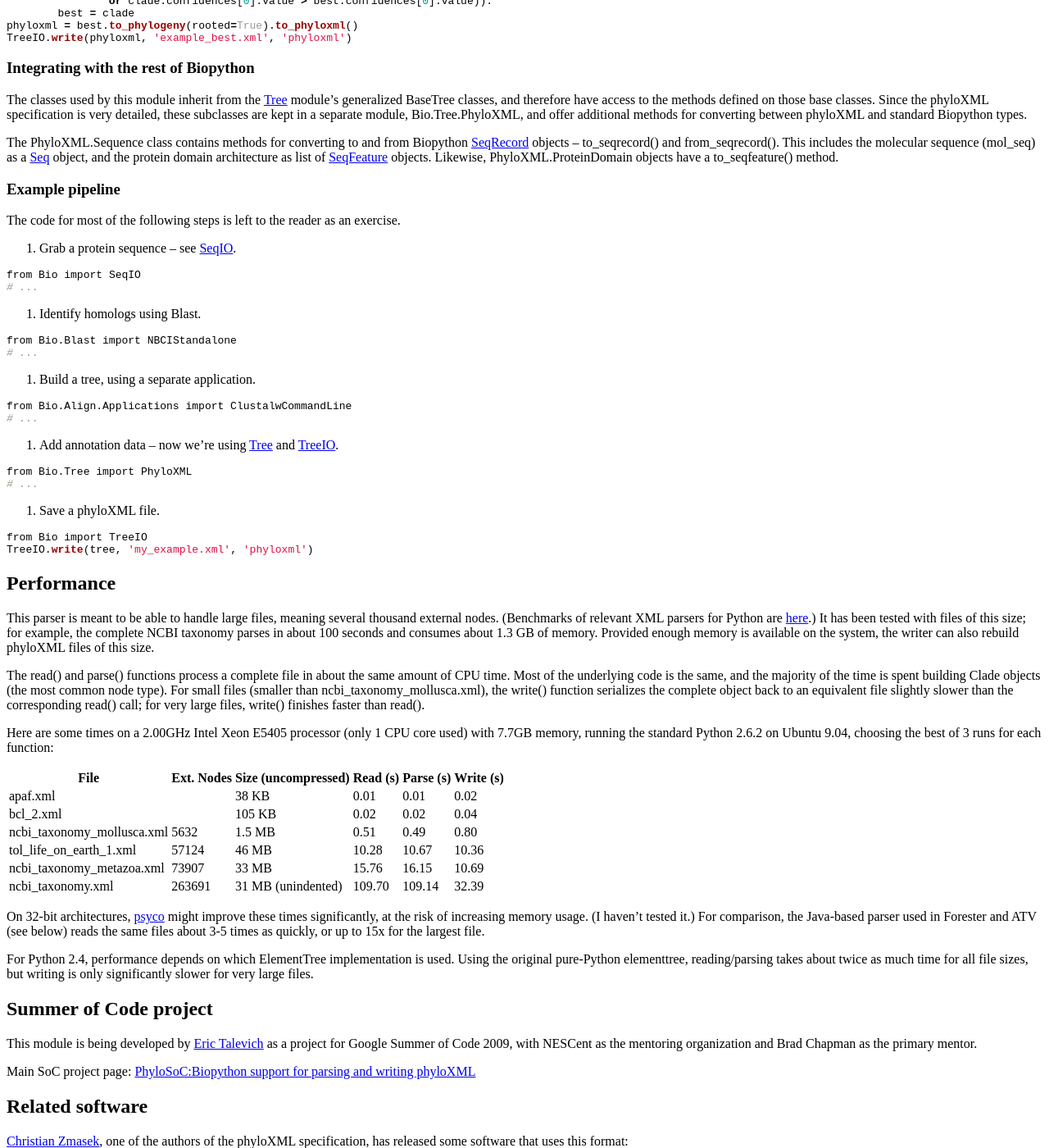
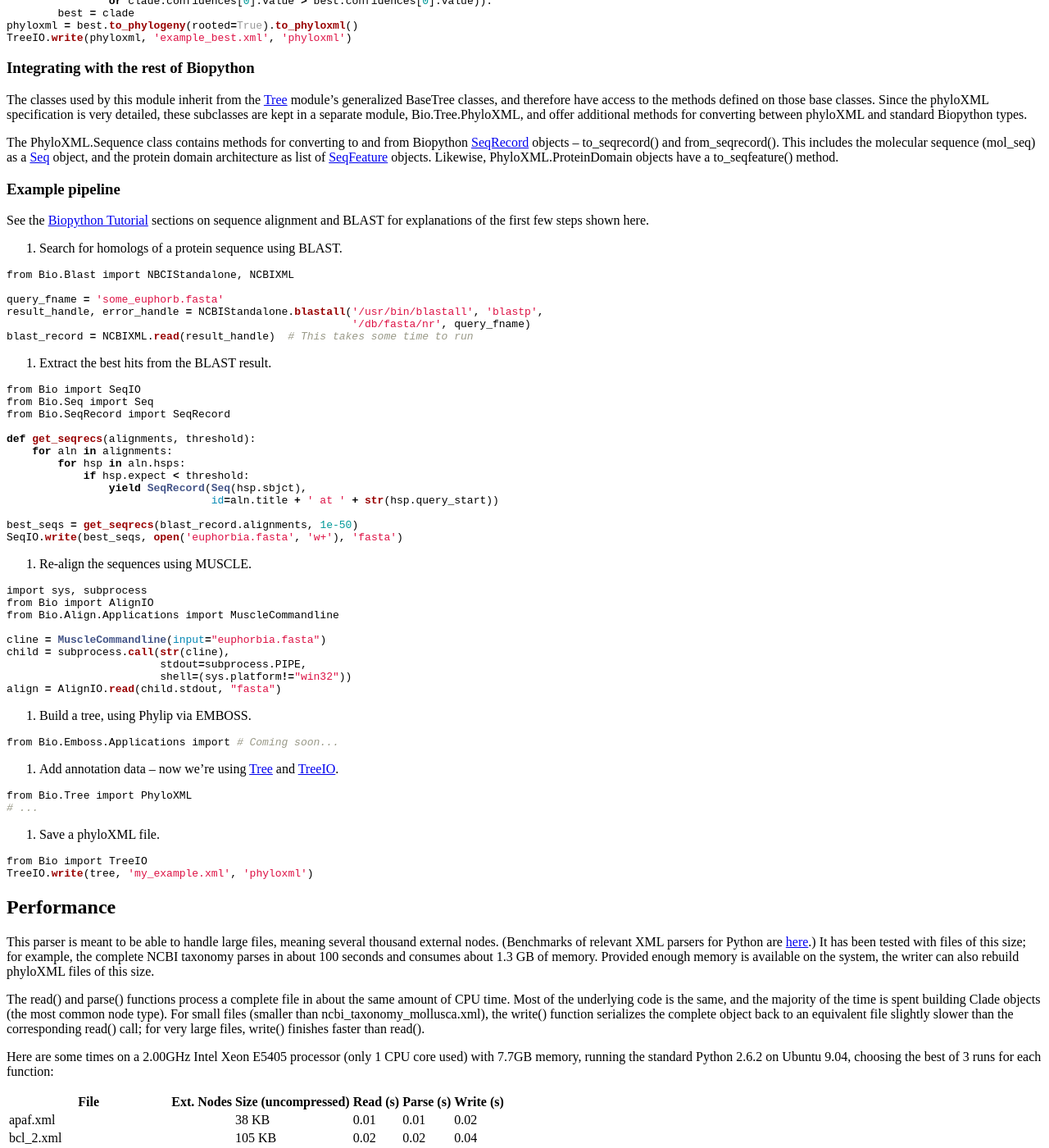
Before and after one commit to biopython/biopython.github.io, a Jekyll site: the page built from wiki/PhyloXML.md, in a window 1280 px wide and 1400 px high, scrolled down 3179 px. Shown: the whole window at 82% size. Built offline with Jekyll 4.4.1, drawn with Linux system fonts in a browser that asks for light colours.

Commit message:
/* Example pipeline */ Added code for building the alignment

````diff
--- a/wiki/PhyloXML.md
+++ b/wiki/PhyloXML.md
@@ -283,31 +283,61 @@ PhyloXML.ProteinDomain objects have a to\_seqfeature() method.
 
 ### Example pipeline
 
-The code for most of the following steps is left to the reader as an
-exercise.
+See the [Biopython
+Tutorial](http://biopython.org/DIST/docs/tutorial/Tutorial.html)
+sections on sequence alignment and BLAST for explanations of the first
+few steps shown here.
 
-1. Grab a protein sequence -- see [SeqIO](SeqIO "wikilink").
+1. Search for homologs of a protein sequence using BLAST.
+
+``` python
+from Bio.Blast import NBCIStandalone, NCBIXML
+
+query_fname = 'some_euphorb.fasta'
+result_handle, error_handle = NCBIStandalone.blastall('/usr/bin/blastall', 'blastp',
+                                                      '/db/fasta/nr', query_fname)
+blast_record = NCBIXML.read(result_handle)  # This takes some time to run
+```
+
+2. Extract the best hits from the BLAST result.
 
 ``` python
 from Bio import SeqIO
-# ...
+from Bio.Seq import Seq
+from Bio.SeqRecord import SeqRecord
+
+def get_seqrecs(alignments, threshold):
+    for aln in alignments:
+        for hsp in aln.hsps:
+            if hsp.expect < threshold:
+                yield SeqRecord(Seq(hsp.sbjct),
+                                id=aln.title + ' at ' + str(hsp.query_start))
+
+best_seqs = get_seqrecs(blast_record.alignments, 1e-50)
+SeqIO.write(best_seqs, open('euphorbia.fasta', 'w+'), 'fasta')
 ```
 
-2. Identify homologs using Blast.
+3. Re-align the sequences using MUSCLE.
 
 ``` python
-from Bio.Blast import NBCIStandalone
-# ...
+import sys, subprocess
+from Bio import AlignIO
+from Bio.Align.Applications import MuscleCommandline
+
+cline = MuscleCommandline(input="euphorbia.fasta")
+child = subprocess.call(str(cline),
+                        stdout=subprocess.PIPE,
+                        shell=(sys.platform!="win32"))
+align = AlignIO.read(child.stdout, "fasta")
 ```
 
-3. Build a tree, using a separate application.
+4. Build a tree, using Phylip via EMBOSS.
 
 ``` python
-from Bio.Align.Applications import ClustalwCommandLine
-# ...
+from Bio.Emboss.Applications import # Coming soon...
 ```
 
-4. Add annotation data -- now we're using [Tree](Tree "wikilink") and
+5. Add annotation data -- now we're using [Tree](Tree "wikilink") and
 [TreeIO](TreeIO "wikilink").
 
 ``` python
````
Also changed, not shown: other parts of wiki/PhyloXML.md (+1 -1 lines), 1 other file.
